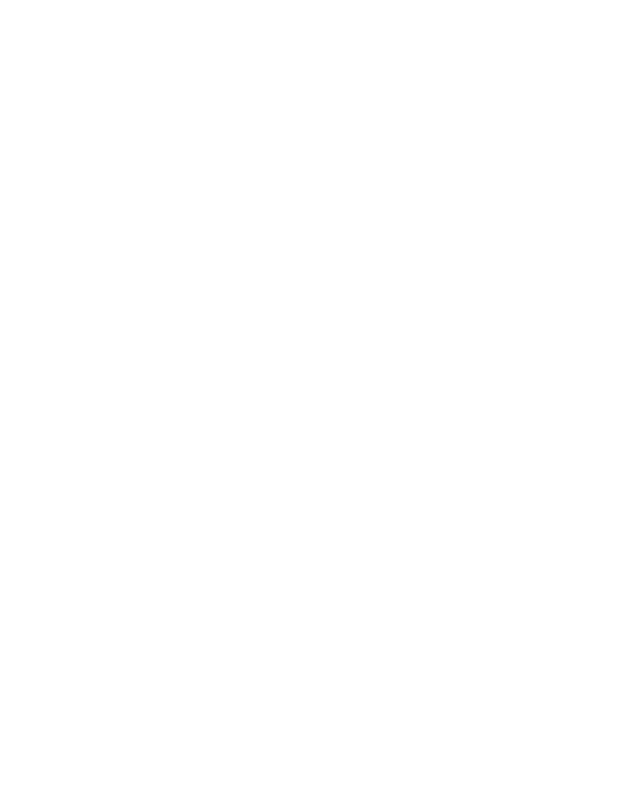
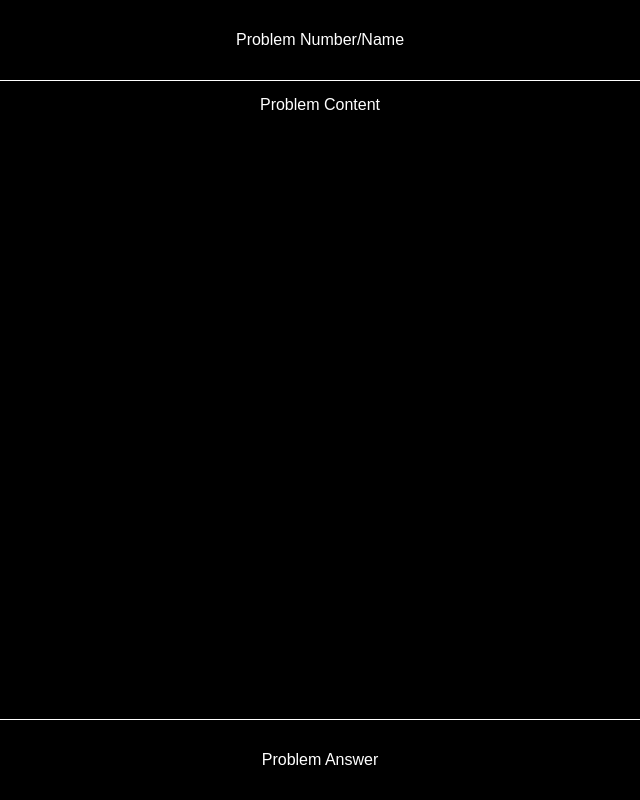
Before and after one commit to DuraBull/Project-Euler, a plain HTML site: page index.html in a window 1280 px wide. Shown: the whole page, without its empty margins (320-960 px from the left). Drawn offline with Linux system fonts and the light colour scheme.

Commit message:
First Basic Layout Design

```diff
--- a/index.html
+++ b/index.html
@@ -4,8 +4,25 @@
     <meta charset="UTF-8" />
     <meta http-equiv="X-UA-Compatible" content="IE=edge" />
     <meta name="viewport" content="width=device-width, initial-scale=1.0" />
-    <title>Document</title>
+    <title>Project Euler</title>
     <link rel="stylesheet" href="css/main.css" />
   </head>
-  <body></body>
+  <body>
+    <header>
+      <div class="header-content">
+        <p>Problem Number/Name</p>
+      </div>
+    </header>
+    <main>
+      <div class="main-content">
+        <p>Problem Content</p>
+      </div>
+    </main>
+    <footer>
+      <div class="footer-content">
+        <p>Problem Answer</p>
+      </div>
+    </footer>
+
+  </body>
 </html>
--- /dev/null
+++ b/sass/abstracts/_colors.sass
@@ -0,0 +1,7 @@
+
+
+$black: rgba(0,0,0)
+$white: rgba(255,255,255)
+
+$main: rgba(255,255,255)
+// $font-secondary:
--- /dev/null
+++ b/sass/base/_base.sass
@@ -0,0 +1,12 @@
+body
+    background-color: $black
+    color: $main
+    display: flex
+    flex-direction: columns
+    height: 100vh
+    overflow-y: scroll
+    scrollbar-width: none
+    -ms-scrollbar-style: none
+    &::-webkit-scrollbar
+        width: 0
+        height: 0
--- /dev/null
+++ b/sass/layout/_general.sass
@@ -0,0 +1,46 @@
+header
+    display: flex
+    position: fixed
+    background: $black
+    z-index: 3
+    width: 100%
+    height: 10vh
+    border-bottom: 1px solid $white
+    align-items: center
+    justify-content: center
+
+main
+    display: flex
+    position: absolute
+    align-self: center
+    justify-content: center
+    height: 80%
+    width: 100%
+    overflow-y: scroll
+    scrollbar-width: none
+    -ms-scrollbar-style: none
+    &::-webkit-scrollbar
+        width: 0
+        height: 0
+
+footer
+    display: flex
+    position: fixed
+    background: $black
+    z-index: 3
+    bottom: 0
+    left: 0
+    width: 100%
+    height: 10vh
+    border-top: 1px solid $white
+    align-items: center
+    justify-content: center
+
+.main-content
+    display: flex
+    flex-direction: column
+    align-items: center
+    text-align: center
+    position: absolute
+    width: 85%
+    height: 100%
--- a/sass/main.sass
+++ b/sass/main.sass
@@ -1,17 +1,17 @@
 //  1. Config files and helpers
-
+@import abstracts/colors
 
 
 // 2. Vendor
-
+@import vendor/normalize
 
 
 // 3. Base styles
-
+@import base/base
 
 
 // 4. Layout
-
+@import layout/general
 
 
 // 5. Components
```
Also changed, not shown: css/main.css, 1 other file.
